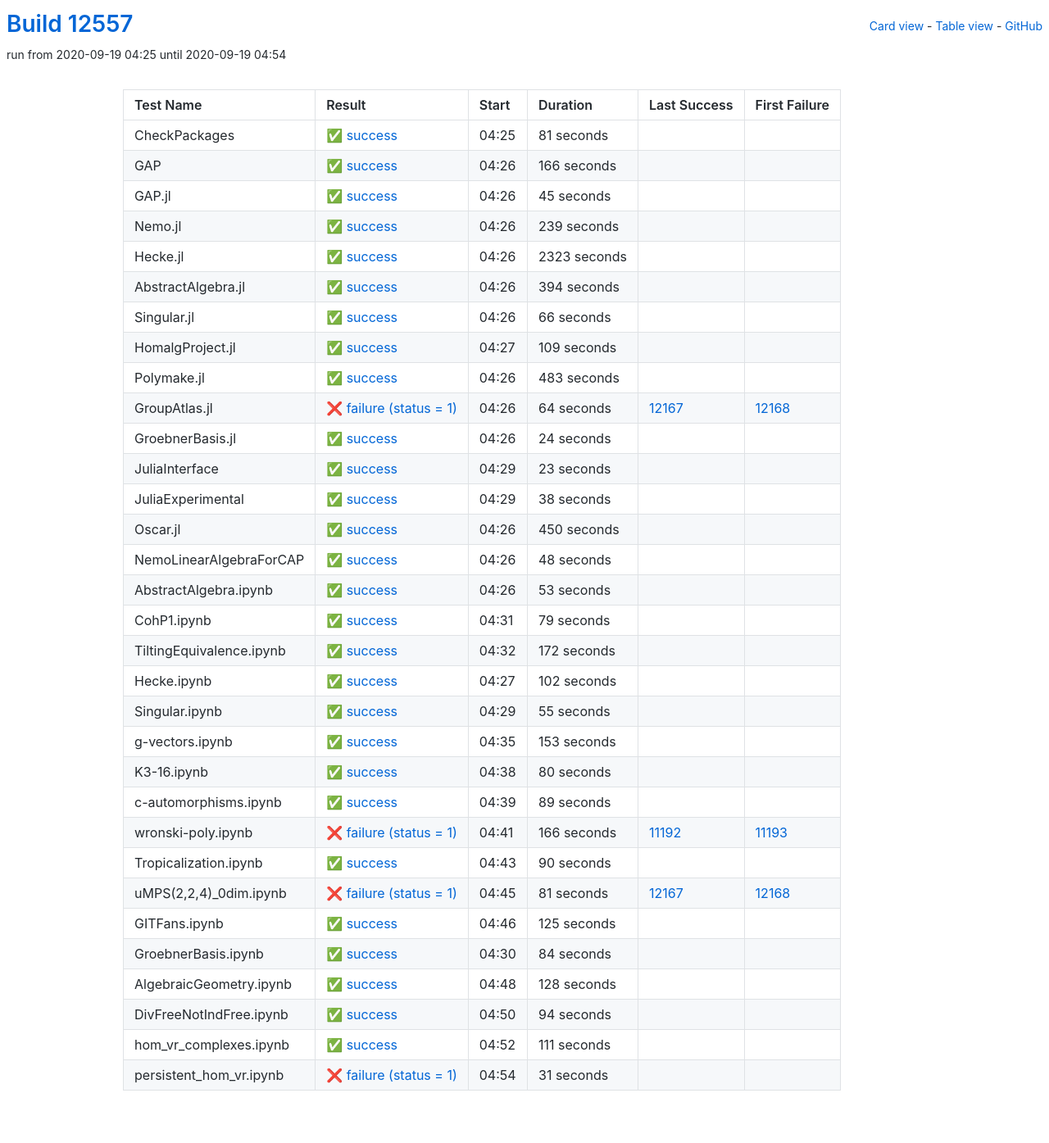
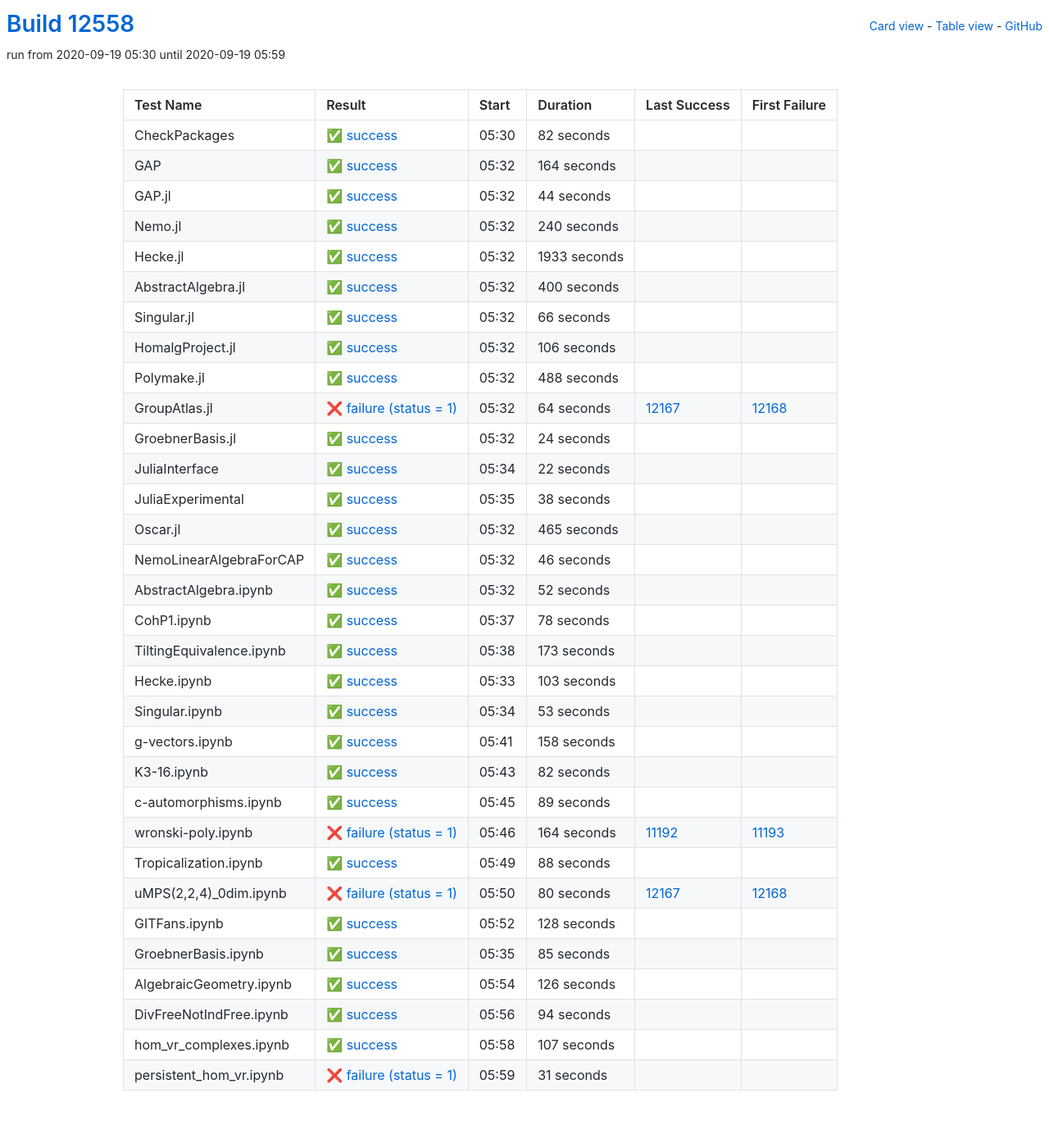
Before and after one commit to oscar-system/oscar-ci-status, a Jekyll site: the page built from table.html, in a window 1280 px wide. Shown: the whole page at 82% size. Built offline with Jekyll 4.4.1, drawn with Linux system fonts in a browser that asks for light colours.

Commit message:
Build #12558

```diff
--- a/_data/ci.yml
+++ b/_data/ci.yml
@@ -1,6 +1,6 @@
 ---
-build: 12557
-build_url: https://oscarci.mathematik.uni-kl.de/job/oscar/12557/
+build: 12558
+build_url: https://oscarci.mathematik.uni-kl.de/job/oscar/12558/
 job: oscar
 organization: oscar-system
 repo: oscar-ci-status
@@ -8,80 +8,80 @@ repourl: https://github.com/oscar-system/oscar-ci-status
 tests:
 - name: CheckPackages
   id: checkpackages
-  log: https://oscarci.mathematik.uni-kl.de/job/oscar/12557/artifact/logs/build-12557/CheckPackages.log
-  start: 2020-09-19 04:25
+  log: https://oscarci.mathematik.uni-kl.de/job/oscar/12558/artifact/logs/build-12558/CheckPackages.log
+  start: 2020-09-19 05:30
   success: true
   exitcode: 0
   status: success
-  duration: 81
+  duration: 82
   last_success: false
   last_success_url:
   first_failure: false
   first_failure_url:
 - name: GAP
   id: gap
-  log: https://oscarci.mathematik.uni-kl.de/job/oscar/12557/artifact/logs/build-12557/GAP.log
-  start: 2020-09-19 04:26
+  log: https://oscarci.mathematik.uni-kl.de/job/oscar/12558/artifact/logs/build-12558/GAP.log
+  start: 2020-09-19 05:32
   success: true
   exitcode: 0
   status: success
-  duration: 166
+  duration: 164
   last_success: false
   last_success_url:
   first_failure: false
   first_failure_url:
 - name: GAP.jl
   id: gap-jl
-  log: https://oscarci.mathematik.uni-kl.de/job/oscar/12557/artifact/logs/build-12557/GAP.jl.log
-  start: 2020-09-19 04:26
+  log: https://oscarci.mathematik.uni-kl.de/job/oscar/12558/artifact/logs/build-12558/GAP.jl.log
+  start: 2020-09-19 05:32
   success: true
   exitcode: 0
   status: success
-  duration: 45
+  duration: 44
   last_success: false
   last_success_url:
   first_failure: false
   first_failure_url:
 - name: Nemo.jl
   id: nemo-jl
-  log: https://oscarci.mathematik.uni-kl.de/job/oscar/12557/artifact/logs/build-12557/Nemo.jl.log
-  start: 2020-09-19 04:26
+  log: https://oscarci.mathematik.uni-kl.de/job/oscar/12558/artifact/logs/build-12558/Nemo.jl.log
+  start: 2020-09-19 05:32
   success: true
   exitcode: 0
   status: success
-  duration: 239
+  duration: 240
   last_success: false
   last_success_url:
   first_failure: false
   first_failure_url:
 - name: Hecke.jl
   id: hecke-jl
-  log: https://oscarci.mathematik.uni-kl.de/job/oscar/12557/artifact/logs/build-12557/Hecke.jl.log
-  start: 2020-09-19 04:26
+  log: https://oscarci.mathematik.uni-kl.de/job/oscar/12558/artifact/logs/build-12558/Hecke.jl.log
+  start: 2020-09-19 05:32
   success: true
   exitcode: 0
   status: success
-  duration: 2323
+  duration: 1933
   last_success: false
   last_success_url:
   first_failure: false
   first_failure_url:
 - name: AbstractAlgebra.jl
   id: abstractalgebra-jl
-  log: https://oscarci.mathematik.uni-kl.de/job/oscar/12557/artifact/logs/build-12557/AbstractAlgebra.jl.log
-  start: 2020-09-19 04:26
+  log: https://oscarci.mathematik.uni-kl.de/job/oscar/12558/artifact/logs/build-12558/AbstractAlgebra.jl.log
+  start: 2020-09-19 05:32
   success: true
   exitcode: 0
   status: success
-  duration: 394
+  duration: 400
   last_success: false
   last_success_url:
   first_failure: false
   first_failure_url:
 - name: Singular.jl
   id: singular-jl
-  log: https://oscarci.mathematik.uni-kl.de/job/oscar/12557/artifact/logs/build-12557/Singular.jl.log
-  start: 2020-09-19 04:26
+  log: https://oscarci.mathematik.uni-kl.de/job/oscar/12558/artifact/logs/build-12558/Singular.jl.log
+  start: 2020-09-19 05:32
   success: true
   exitcode: 0
   status: success
@@ -92,32 +92,32 @@ tests:
   first_failure_url:
 - name: HomalgProject.jl
   id: homalgproject-jl
-  log: https://oscarci.mathematik.uni-kl.de/job/oscar/12557/artifact/logs/build-12557/HomalgProject.jl.log
-  start: 2020-09-19 04:27
+  log: https://oscarci.mathematik.uni-kl.de/job/oscar/12558/artifact/logs/build-12558/HomalgProject.jl.log
+  start: 2020-09-19 05:32
   success: true
   exitcode: 0
   status: success
-  duration: 109
+  duration: 106
   last_success: false
   last_success_url:
   first_failure: false
   first_failure_url:
 - name: Polymake.jl
   id: polymake-jl
-  log: https://oscarci.mathematik.uni-kl.de/job/oscar/12557/artifact/logs/build-12557/Polymake.jl.log
-  start: 2020-09-19 04:26
+  log: https://oscarci.mathematik.uni-kl.de/job/oscar/12558/artifact/logs/build-12558/Polymake.jl.log
+  start: 2020-09-19 05:32
   success: true
   exitcode: 0
   status: success
-  duration: 483
+  duration: 488
   last_success: false
   last_success_url:
   first_failure: false
   first_failure_url:
 - name: GroupAtlas.jl
   id: groupatlas-jl
-  log: https://oscarci.mathematik.uni-kl.de/job/oscar/12557/artifact/logs/build-12557/GroupAtlas.jl.log
-  start: 2020-09-19 04:26
+  log: https://oscarci.mathematik.uni-kl.de/job/oscar/12558/artifact/logs/build-12558/GroupAtlas.jl.log
+  start: 2020-09-19 05:32
   success: false
   exitcode: 1
   status: failure
@@ -128,8 +128,8 @@ tests:
   first_failure_url: https://oscarci.mathematik.uni-kl.de/job/oscar/12168/
 - name: GroebnerBasis.jl
   id: groebnerbasis-jl
-  log: https://oscarci.mathematik.uni-kl.de/job/oscar/12557/artifact/logs/build-12557/GroebnerBasis.jl.log
-  start: 2020-09-19 04:26
+  log: https://oscarci.mathematik.uni-kl.de/job/oscar/12558/artifact/logs/build-12558/GroebnerBasis.jl.log
+  start: 2020-09-19 05:32
   success: true
   exitcode: 0
   status: success
@@ -140,20 +140,20 @@ tests:
   first_failure_url:
 - name: JuliaInterface
   id: juliainterface
-  log: https://oscarci.mathematik.uni-kl.de/job/oscar/12557/artifact/logs/build-12557/JuliaInterface.log
-  start: 2020-09-19 04:29
+  log: https://oscarci.mathematik.uni-kl.de/job/oscar/12558/artifact/logs/build-12558/JuliaInterface.log
+  start: 2020-09-19 05:34
   success: true
   exitcode: 0
   status: success
-  duration: 23
+  duration: 22
   last_success: false
   last_success_url:
   first_failure: false
   first_failure_url:
 - name: JuliaExperimental
   id: juliaexperimental
-  log: https://oscarci.mathematik.uni-kl.de/job/oscar/12557/artifact/logs/build-12557/JuliaExperimental.log
-  start: 2020-09-19 04:29
+  log: https://oscarci.mathematik.uni-kl.de/job/oscar/12558/artifact/logs/build-12558/JuliaExperimental.log
+  start: 2020-09-19 05:35
   success: true
   exitcode: 0
   status: success
@@ -164,32 +164,80 @@ tests:
   first_failure_url:
 - name: Oscar.jl
   id: oscar-jl
-  log: https://oscarci.mathematik.uni-kl.de/job/oscar/12557/artifact/logs/build-12557/Oscar.jl.log
-  start: 2020-09-19 04:26
+  log: https://oscarci.mathematik.uni-kl.de/job/oscar/12558/artifact/logs/build-12558/Oscar.jl.log
+  start: 2020-09-19 05:32
   success: true
   exitcode: 0
   status: success
-  duration: 450
+  duration: 465
   last_success: false
   last_success_url:
   first_failure: false
   first_failure_url:
 - name: NemoLinearAlgebraForCAP
   id: nemolinearalgebraforcap
-  log: https://oscarci.mathematik.uni-kl.de/job/oscar/12557/artifact/logs/build-12557/NemoLinearAlgebraForCAP.log
-  start: 2020-09-19 04:26
+  log: https://oscarci.mathematik.uni-kl.de/job/oscar/12558/artifact/logs/build-12558/NemoLinearAlgebraForCAP.log
+  start: 2020-09-19 05:32
   success: true
   exitcode: 0
   status: success
-  duration: 48
+  duration: 46
   last_success: false
   last_success_url:
   first_failure: false
   first_failure_url:
 - name: AbstractAlgebra.ipynb
   id: abstractalgebra-ipynb
-  log: https://oscarci.mathematik.uni-kl.de/job/oscar/12557/artifact/logs/build-12557/AbstractAlgebra.ipynb.log
-  start: 2020-09-19 04:26
+  log: https://oscarci.mathematik.uni-kl.de/job/oscar/12558/artifact/logs/build-12558/AbstractAlgebra.ipynb.log
+  start: 2020-09-19 05:32
+  success: true
+  exitcode: 0
+  status: success
+  duration: 52
+  last_success: false
+  last_success_url:
+  first_failure: false
+  first_failure_url:
+- name: CohP1.ipynb
+  id: cohp1-ipynb
+  log: https://oscarci.mathematik.uni-kl.de/job/oscar/12558/artifact/logs/build-12558/CohP1.ipynb.log
+  start: 2020-09-19 05:37
+  success: true
+  exitcode: 0
+  status: success
+  duration: 78
+  last_success: false
+  last_success_url:
+  first_failure: false
+  first_failure_url:
+- name: TiltingEquivalence.ipynb
+  id: tiltingequivalence-ipynb
+  log: https://oscarci.mathematik.uni-kl.de/job/oscar/12558/artifact/logs/build-12558/TiltingEquivalence.ipynb.log
+  start: 2020-09-19 05:38
+  success: true
+  exitcode: 0
+  status: success
+  duration: 173
+  last_success: false
+  last_success_url:
+  first_failure: false
+  first_failure_url:
+- name: Hecke.ipynb
+  id: hecke-ipynb
+  log: https://oscarci.mathematik.uni-kl.de/job/oscar/12558/artifact/logs/build-12558/Hecke.ipynb.log
+  start: 2020-09-19 05:33
+  success: true
+  exitcode: 0
+  status: success
+  duration: 103
+  last_success: false
+  last_success_url:
+  first_failure: false
+  first_failure_url:
+- name: Singular.ipynb
+  id: singular-ipynb
+  log: https://oscarci.mathematik.uni-kl.de/job/oscar/12558/artifact/logs/build-12558/Singular.ipynb.log
+  start: 2020-09-19 05:34
   success: true
   exitcode: 0
   status: success
@@ -198,82 +246,34 @@ tests:
   last_success_url:
   first_failure: false
   first_failure_url:
-- name: CohP1.ipynb
-  id: cohp1-ipynb
-  log: https://oscarci.mathematik.uni-kl.de/job/oscar/12557/artifact/logs/build-12557/CohP1.ipynb.log
-  start: 2020-09-19 04:31
+- name: g-vectors.ipynb
+  id: g-vectors-ipynb
+  log: https://oscarci.mathematik.uni-kl.de/job/oscar/12558/artifact/logs/build-12558/g-vectors.ipynb.log
+  start: 2020-09-19 05:41
   success: true
   exitcode: 0
   status: success
-  duration: 79
-  last_success: false
-  last_success_url:
-  first_failure: false
-  first_failure_url:
-- name: TiltingEquivalence.ipynb
-  id: tiltingequivalence-ipynb
-  log: https://oscarci.mathematik.uni-kl.de/job/oscar/12557/artifact/logs/build-12557/TiltingEquivalence.ipynb.log
-  start: 2020-09-19 04:32
-  success: true
-  exitcode: 0
-  status: success
-  duration: 172
-  last_success: false
-  last_success_url:
-  first_failure: false
-  first_failure_url:
-- name: Hecke.ipynb
-  id: hecke-ipynb
-  log: https://oscarci.mathematik.uni-kl.de/job/oscar/12557/artifact/logs/build-12557/Hecke.ipynb.log
-  start: 2020-09-19 04:27
-  success: true
-  exitcode: 0
-  status: success
-  duration: 102
-  last_success: false
-  last_success_url:
-  first_failure: false
-  first_failure_url:
-- name: Singular.ipynb
-  id: singular-ipynb
-  log: https://oscarci.mathematik.uni-kl.de/job/oscar/12557/artifact/logs/build-12557/Singular.ipynb.log
-  start: 2020-09-19 04:29
-  success: true
-  exitcode: 0
-  status: success
-  duration: 55
-  last_success: false
-  last_success_url:
-  first_failure: false
-  first_failure_url:
-- name: g-vectors.ipynb
-  id: g-vectors-ipynb
-  log: https://oscarci.mathematik.uni-kl.de/job/oscar/12557/artifact/logs/build-12557/g-vectors.ipynb.log
-  start: 2020-09-19 04:35
-  success: true
-  exitcode: 0
-  status: success
-  duration: 153
+  duration: 158
   last_success: false
   last_success_url:
   first_failure: false
   first_failure_url:
 - name: K3-16.ipynb
   id: k3-16-ipynb
-  log: https://oscarci.mathematik.uni-kl.de/job/oscar/12557/artifact/logs/build-12557/K3-16.ipynb.log
-  start: 2020-09-19 04:38
+  log: https://oscarci.mathematik.uni-kl.de/job/oscar/12558/artifact/logs/build-12558/K3-16.ipynb.log
+  start: 2020-09-19 05:43
   success: true
   exitcode: 0
   status: success
-  duration: 80
+  duration: 82
   last_success: false
   last_success_url:
   first_failure: false
   first_failure_url:
 - name: c-automorphisms.ipynb
   id: c-automorphisms-ipynb
-  log: https://oscarci.mathematik.uni-kl.de/job/oscar/12557/artifact/logs/build-12557/c-automorphisms.ipynb.log
-  start: 2020-09-19 04:39
+  log: https://oscarci.mathematik.uni-kl.de/job/oscar/12558/artifact/logs/build-12558/c-automorphisms.ipynb.log
+  start: 2020-09-19 05:45
   success: true
   exitcode: 0
   status: success
@@ -284,68 +284,44 @@ tests:
   first_failure_url:
 - name: wronski-poly.ipynb
   id: wronski-poly-ipynb
-  log: https://oscarci.mathematik.uni-kl.de/job/oscar/12557/artifact/logs/build-12557/wronski-poly.ipynb.log
-  start: 2020-09-19 04:41
+  log: https://oscarci.mathematik.uni-kl.de/job/oscar/12558/artifact/logs/build-12558/wronski-poly.ipynb.log
+  start: 2020-09-19 05:46
   success: false
   exitcode: 1
   status: failure
-  duration: 166
+  duration: 164
   last_success: 11192
   last_success_url: https://oscarci.mathematik.uni-kl.de/job/oscar/11192/
   first_failure: 11193
   first_failure_url: https://oscarci.mathematik.uni-kl.de/job/oscar/11193/
 - name: Tropicalization.ipynb
   id: tropicalization-ipynb
-  log: https://oscarci.mathematik.uni-kl.de/job/oscar/12557/artifact/logs/build-12557/Tropicalization.ipynb.log
-  start: 2020-09-19 04:43
+  log: https://oscarci.mathematik.uni-kl.de/job/oscar/12558/artifact/logs/build-12558/Tropicalization.ipynb.log
+  start: 2020-09-19 05:49
   success: true
   exitcode: 0
   status: success
-  duration: 90
+  duration: 88
   last_success: false
   last_success_url:
   first_failure: false
   first_failure_url:
 - name: uMPS(2,2,4)_0dim.ipynb
   id: umps-2-2-4-0dim-ipynb
-  log: https://oscarci.mathematik.uni-kl.de/job/oscar/12557/artifact/logs/build-12557/uMPS-2-2-4-_0dim.ipynb.log
-  start: 2020-09-19 04:45
+  log: https://oscarci.mathematik.uni-kl.de/job/oscar/12558/artifact/logs/build-12558/uMPS-2-2-4-_0dim.ipynb.log
+  start: 2020-09-19 05:50
   success: false
   exitcode: 1
   status: failure
-  duration: 81
+  duration: 80
   last_success: 12167
   last_success_url: https://oscarci.mathematik.uni-kl.de/job/oscar/12167/
   first_failure: 12168
   first_failure_url: https://oscarci.mathematik.uni-kl.de/job/oscar/12168/
 - name: GITFans.ipynb
   id: gitfans-ipynb
-  log: https://oscarci.mathematik.uni-kl.de/job/oscar/12557/artifact/logs/build-12557/GITFans.ipynb.log
-  start: 2020-09-19 04:46
-  success: true
-  exitcode: 0
-  status: success
-  duration: 125
-  last_success: false
-  last_success_url:
-  first_failure: false
-  first_failure_url:
-- name: GroebnerBasis.ipynb
-  id: groebnerbasis-ipynb
-  log: https://oscarci.mathematik.uni-kl.de/job/oscar/12557/artifact/logs/build-12557/GroebnerBasis.ipynb.log
-  start: 2020-09-19 04:30
-  success: true
-  exitcode: 0
-  status: success
-  duration: 84
-  last_success: false
-  last_success_url:
-  first_failure: false
-  first_failure_url:
-- name: AlgebraicGeometry.ipynb
-  id: algebraicgeometry-ipynb
-  log: https://oscarci.mathematik.uni-kl.de/job/oscar/12557/artifact/logs/build-12557/AlgebraicGeometry.ipynb.log
-  start: 2020-09-19 04:48
+  log: https://oscarci.mathematik.uni-kl.de/job/oscar/12558/artifact/logs/build-12558/GITFans.ipynb.log
+  start: 2020-09-19 05:52
   success: true
   exitcode: 0
   status: success
@@ -354,10 +330,34 @@ tests:
   last_success_url:
   first_failure: false
   first_failure_url:
+- name: GroebnerBasis.ipynb
+  id: groebnerbasis-ipynb
+  log: https://oscarci.mathematik.uni-kl.de/job/oscar/12558/artifact/logs/build-12558/GroebnerBasis.ipynb.log
+  start: 2020-09-19 05:35
+  success: true
+  exitcode: 0
+  status: success
+  duration: 85
+  last_success: false
+  last_success_url:
+  first_failure: false
+  first_failure_url:
+- name: AlgebraicGeometry.ipynb
+  id: algebraicgeometry-ipynb
+  log: https://oscarci.mathematik.uni-kl.de/job/oscar/12558/artifact/logs/build-12558/AlgebraicGeometry.ipynb.log
+  start: 2020-09-19 05:54
+  success: true
+  exitcode: 0
+  status: success
+  duration: 126
+  last_success: false
+  last_success_url:
+  first_failure: false
+  first_failure_url:
 - name: DivFreeNotIndFree.ipynb
   id: divfreenotindfree-ipynb
-  log: https://oscarci.mathematik.uni-kl.de/job/oscar/12557/artifact/logs/build-12557/DivFreeNotIndFree.ipynb.log
-  start: 2020-09-19 04:50
+  log: https://oscarci.mathematik.uni-kl.de/job/oscar/12558/artifact/logs/build-12558/DivFreeNotIndFree.ipynb.log
+  start: 2020-09-19 05:56
   success: true
   exitcode: 0
   status: success
@@ -368,20 +368,20 @@ tests:
   first_failure_url:
 - name: hom_vr_complexes.ipynb
   id: hom-vr-complexes-ipynb
-  log: https://oscarci.mathematik.uni-kl.de/job/oscar/12557/artifact/logs/build-12557/hom_vr_complexes.ipynb.log
-  start: 2020-09-19 04:52
+  log: https://oscarci.mathematik.uni-kl.de/job/oscar/12558/artifact/logs/build-12558/hom_vr_complexes.ipynb.log
+  start: 2020-09-19 05:58
   success: true
   exitcode: 0
   status: success
-  duration: 111
+  duration: 107
   last_success: false
   last_success_url:
   first_failure: false
   first_failure_url:
 - name: persistent_hom_vr.ipynb
   id: persistent-hom-vr-ipynb
-  log: https://oscarci.mathematik.uni-kl.de/job/oscar/12557/artifact/logs/build-12557/persistent_hom_vr.ipynb.log
-  start: 2020-09-19 04:54
+  log: https://oscarci.mathematik.uni-kl.de/job/oscar/12558/artifact/logs/build-12558/persistent_hom_vr.ipynb.log
+  start: 2020-09-19 05:59
   success: false
   exitcode: 1
   status: failure
```
Also changed, not shown: README.md.
